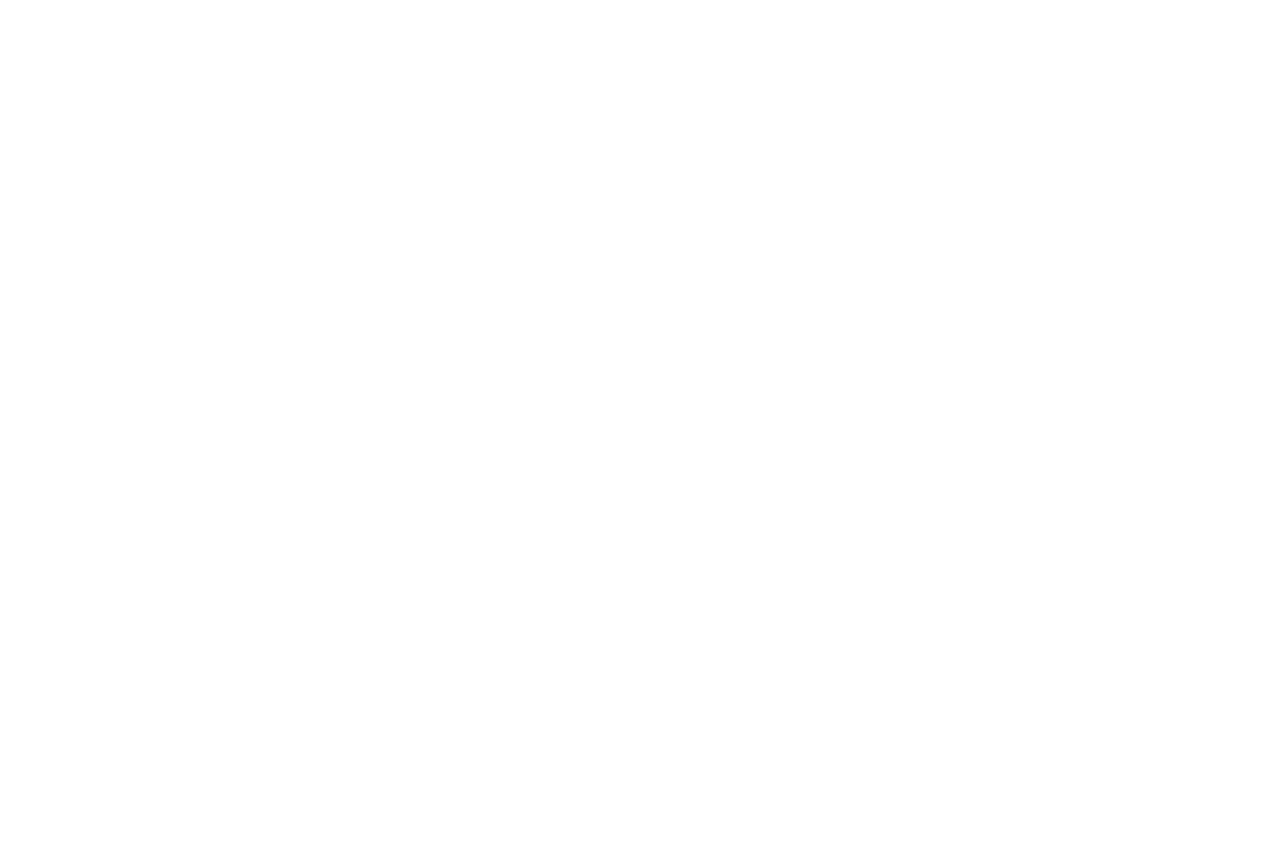
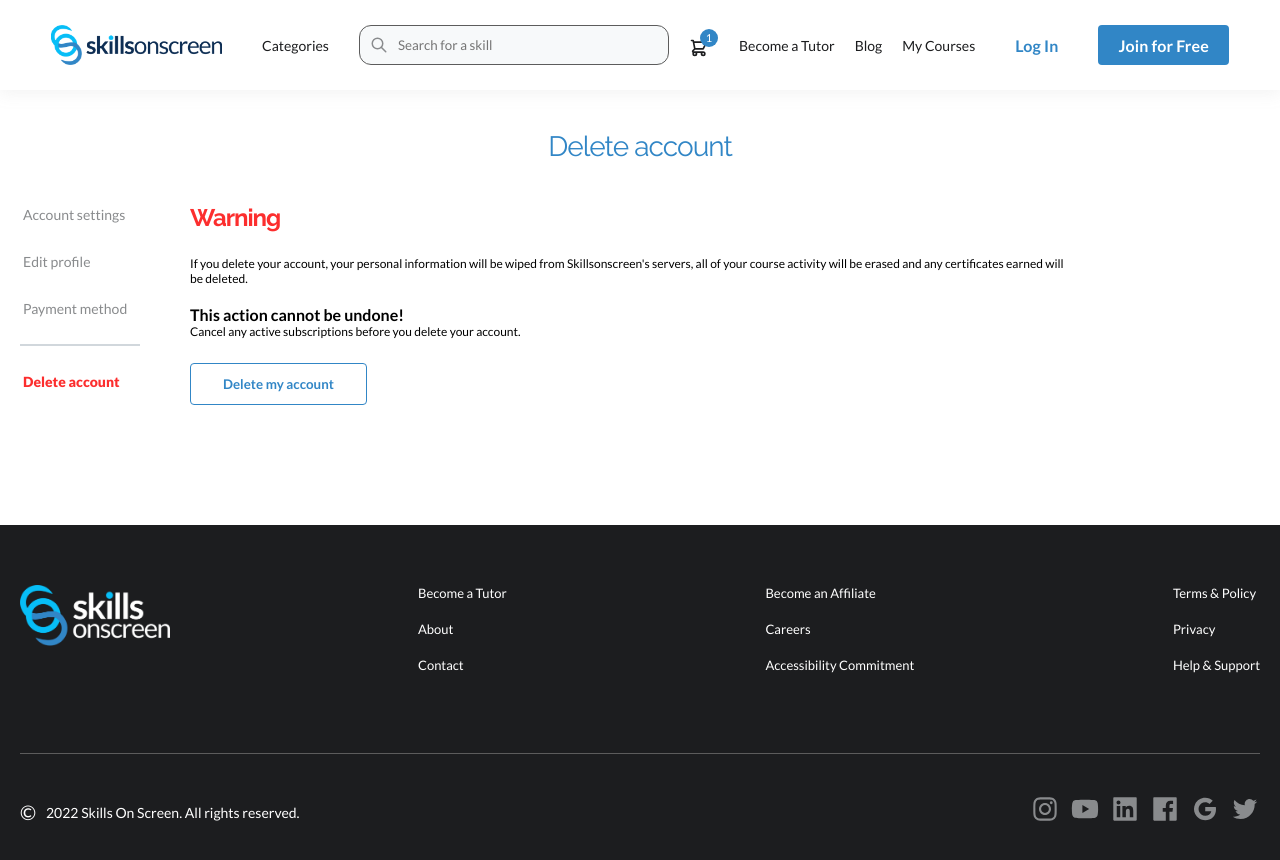
Before and after one commit to Skillsonscreen-dev/skillsonscreen-frontend, a React (Create React App) app: page /myaccount/delete in a window 1280 px wide. Before the commit this address had no page. Shown: the top 860 px of the page. Before the commit the page ends 800 px from the top, so only its background shows below. Built offline with nearby package versions, Linux system fonts and the light colour scheme.

Commit message:
feat: add delete account screen
	new file:   src/views/screens/student/AccountSettings/DeleteAccount.tsx
	new file:   src/views/screens/student/AccountSettings/DeleteModal.tsx

```diff
--- a/src/App.tsx
+++ b/src/App.tsx
@@ -24,6 +24,7 @@
 import AddPaymentMethod from './views/screens/student/AccountSettings/AddPaymentMethod';
 import PaymentMethod from './views/screens/student/AccountSettings/PaymentMethod';
 import EditProfile from './views/screens/student/AccountSettings/EditProfile';
+import DeleteAccount from './views/screens/student/AccountSettings/DeleteAccount';
 
 function App() {
   return (
@@ -50,6 +51,7 @@
               {/* <Route path="/myaccount/payment" element={<PaymentMethod />} /> */}
               <Route path="/myaccount/payment/new" element={<AddPaymentMethod />} />
               <Route path="/myaccount/profile" element={<EditProfile />} />
+              <Route path="/myaccount/delete" element={<DeleteAccount />} />
 
               {/* Teacher protected Routes */}
               <Route path="/teacher/" element={<CoursesScreen />} />
--- a/src/views/components/student/profileNav/profileNaveContent.tsx
+++ b/src/views/components/student/profileNav/profileNaveContent.tsx
@@ -1,6 +1,7 @@
 import React, { useRef } from 'react';
 import { NavLink } from 'react-router-dom'
 import { Nav, NavDivider } from './styles'
+import { Link } from 'react-router-dom';
 
 const ProfileNavContent: React.FC = (props) => {
     const navRef = useRef(null);
@@ -14,7 +15,7 @@
             </ul>
 
             <NavDivider />
-            <span className='delete-btn'>Delete account</span>
+            <Link to={'/myaccount/delete'}><span className='delete-btn'>Delete account</span></Link>
         </Nav>
     )
 }
--- a/src/views/components/ui/button/Button.tsx
+++ b/src/views/components/ui/button/Button.tsx
@@ -2,7 +2,7 @@
 import { ButtonBordered, ButtonFilled } from "./styles";
 
 interface ButtonProps extends React.ButtonHTMLAttributes<HTMLButtonElement> {
-    color?: 'primary' | 'info' | 'dark' | 'secondary' | 'light' | 'white' | 'black' | 'grey';
+    color?: 'primary' | 'info' | 'dark' | 'secondary' | 'light' | 'white' | 'black' | 'grey' | 'danger';
     variant?: 'outline' | 'filled';
     size?: 'sm' | 'md' | 'lg';
     br?: number;
--- a/src/views/components/ui/button/styles.ts
+++ b/src/views/components/ui/button/styles.ts
@@ -15,6 +15,7 @@
         props => props.color === 'white'? '#FFFFFF':
         props => props.color === 'dark'? '#0D2D53':
         props => props.color === 'black'? '#1C1D1F':
+        props => props.color === 'danger'? '#FC2E2E':
         props.color === 'secondary'? props.theme.secondaryColor:
         props.theme.primaryColor
     };
@@ -24,6 +25,7 @@
         props => props.color === 'white'? '#FFFFFF':
         props => props.color === 'dark'? '#0D2D53':
         props => props.color === 'black'? '#FFFFFF':
+        props => props.color === 'danger'? '#FC2E2E':
         props.color === 'secondary'? props.theme.secondaryColor:
         props.theme.primaryColor
     };
@@ -52,6 +54,7 @@
         props => props.color === 'dark'? '#0D2D53':
         props => props.color === 'black'? '#1C1D1F':
         props => props.color === 'grey'? '#F2F3F5':
+        props => props.color === 'danger'? '#FC2E2E':
         props.color === 'secondary'? props.theme.secondaryColor:
         props.theme.primaryColor
     };
@@ -62,6 +65,7 @@
         props => props.color === 'dark'? '#0D2D53':
         props => props.color === 'black'? '#1C1D1F':
         props => props.color === 'grey'? '#D1D7DC':
+        props => props.color === 'danger'? '#FC2E2E':
         props.color === 'secondary'? props.theme.secondaryColor:
         props.theme.primaryColor
     };
--- /dev/null
+++ b/src/views/screens/student/AccountSettings/DeleteAccount.tsx
@@ -0,0 +1,66 @@
+import { BsThreeDotsVertical } from "react-icons/bs";
+import useDisclosure from "../../../../hooks/useDisclosure";
+import Footer from "../../../components/footer/Footer";
+import Header from "../../../components/header/Header";
+import ProfileNav from "../../../components/student/profileNav/profileNav";
+import ProfileNavContent from "../../../components/student/profileNav/profileNaveContent";
+import Button from "../../../components/ui/button/Button";
+import { Container, Content, Flex, Layout, SavedPaymentMethod, TopNav, Wrapper } from "./styles";
+import { BiEdit, BiPlusCircle, BiTrash } from "react-icons/bi";
+import { RiBankFill } from "react-icons/ri";
+import { useNavigate } from "react-router";
+import DeleteModal from "./DeleteModal";
+
+const DeleteAccount: React.FC = () => {
+    const navigate = useNavigate();
+    const { isOpen, onOpen, onClose } = useDisclosure();
+    const { isOpen: isDeleteOpen, onOpen: onDeleteOpen, onClose: onDeleteClose } = useDisclosure();
+
+    return (
+        <Wrapper>
+            <Header />
+            <Container>
+                <TopNav>
+                    <div className="hamburger" onClick={onOpen}>
+                        <BsThreeDotsVertical size={20} />
+                    </div>
+                    <h1>Delete account</h1>
+                </TopNav>
+                <div className="mobile-nav">
+                    <ProfileNav onClose={onClose} isOpen={isOpen} />
+                </div>
+                <Layout>
+                    <div className="desktop-nav">
+                        <ProfileNavContent />
+                    </div>
+
+                    {
+                        isDeleteOpen && <DeleteModal onClose={onDeleteClose} />
+                    }
+
+                    <Content>
+                        <div className="account-settings">
+                            <div className="delete-account-header">
+                                <h3>Warning</h3>
+                            </div>
+                            <div className="delete-account-box">
+                                <div className="delete-account-subtext">
+                                    <p>If you delete your account, your personal information will be wiped from Skillsonscreen's servers, all of your course activity will be erased and any certificates earned will be deleted. </p>
+                                    <br />
+                                    <strong>This action cannot be undone!</strong>
+                                    <p>Cancel any active subscriptions before you delete your account.</p>
+                                </div>
+                            </div>
+                            <div className="save-cover">
+                                <Button variant="outline" size="md" br={4} onClick={onDeleteOpen}>Delete my account</Button>
+                            </div>
+                        </div>
+                    </Content>
+                </Layout>
+            </Container>
+            <Footer />
+        </Wrapper>
+    )
+}
+
+export default DeleteAccount;
--- /dev/null
+++ b/src/views/screens/student/AccountSettings/DeleteModal.tsx
@@ -0,0 +1,48 @@
+
+import { Wrapper, ModalContainer, Content } from './styles';
+import { MdOutlineCancel } from 'react-icons/md'
+import Button from '../../../components/ui/button/Button';
+import useDisclosure from '../../../../hooks/useDisclosure';
+import { BsEye, BsEyeSlash } from 'react-icons/bs';
+const DeleteModal: React.FC<{ onClose: any }> = (props) => {
+  const { isOpen: showPassword, onOpen: onShowPassword, onClose: onHidePassword } = useDisclosure();
+  return (
+    <Wrapper>
+      <ModalContainer onClick={() => props.onClose()}>
+        <div className="">
+
+          <div className="modal" onClick={(e) => e.stopPropagation()}>
+            <Content>
+              <div className="delete-account-box">
+                <h1 className='delete-modal-header'>Delete account <MdOutlineCancel onClick={() => props.onClose()} /></h1>
+
+                <div className="delete-warning">
+                  <p>Are you sure you want to delete your account?</p>
+                </div>
+
+                <div className="input-group">
+                  <div className="label">Your Password</div>
+                  <div className="input-subgroup">
+                    <input type={showPassword ? 'text' : 'password'} placeholder="* * * * * * *" />
+                    {
+                      showPassword ?
+                        <BsEyeSlash size={20} color="#898B8D" onClick={onHidePassword} /> :
+                        <BsEye size={20} color="#898B8D" onClick={onShowPassword} />
+                    }
+                  </div>
+                </div>
+
+                <div>
+                  <Button color='danger' size="md" br={5} onClick={() => props.onClose()}>Delete account</Button>
+                </div>
+              </div>
+            </Content>
+
+          </div>
+        </div>
+      </ModalContainer>
+    </Wrapper>
+  );
+}
+
+export default DeleteModal;
--- a/src/views/screens/student/AccountSettings/styles.ts
+++ b/src/views/screens/student/AccountSettings/styles.ts
@@ -61,6 +61,20 @@
 
 export const Content = styled.div`
     width: 100%;
+
+    .delete-modal-header {
+        color: unset;
+        display: flex;
+        justify-content: space-between;
+        align-items: center;
+        svg {
+            cursor: pointer;
+        }
+    }
+    .delete-warning {
+        padding: 24px 0;
+    }
+
     .profile-picture-cover {
         .profile-picture {
             width: 190px;
@@ -87,7 +101,7 @@
     }
     .account-settings {
         margin-bottom: 40px;
-        .payment-method-box {
+        .payment-method-box, .delete-account-box {
             max-width: 875px;
             width: 100%;
             p {
@@ -95,7 +109,7 @@
                 font-weight: 400;
                 font-size: 12px;
             }
-            .payment-method-subtext {
+            .payment-method-subtext, .delete-account-subtext {
                 margin-bottom: 24px;
             }
         }
@@ -103,8 +117,15 @@
             max-width: 500px;
             width: 100%;
         }
-        .payment-method-header {
+        .payment-method-header, .delete-account-header {
             margin-bottom: 24px
+        }
+        .delete-account-header {
+            h3 {
+                color: #FC2E2E;
+                font-weight: 700;
+                font-family: 'Raleway';
+            }
         }
         h3 {
             font-weight: 400;
@@ -252,3 +273,34 @@
         }
     }
 `
+export const ModalContainer = styled.div`
+   position: fixed;
+    top: 0px;
+    bottom: 0;
+    left: 0;
+    right: 0;
+    background-color: rgba(0,0,0,0.6);
+    overflow-y: scroll;
+    padding-top: 160px;
+    .close-btn {
+        display: flex;
+        justify-content: end;
+        margin: 1rem 0;
+        width: 90%;
+        color: #FFFFFF;
+        cursor: pointer;
+        svg{
+            font-size: 24px;
+        }
+    }
+    .modal{
+        width: 75%;
+        min-width: 300px;
+        max-width: 700px;
+        margin:0 auto;
+        background: #FFFFFF;
+        border-radius: 20px;
+        color: #1C1D1F;
+        padding: 5%;
+    }
+`
```
